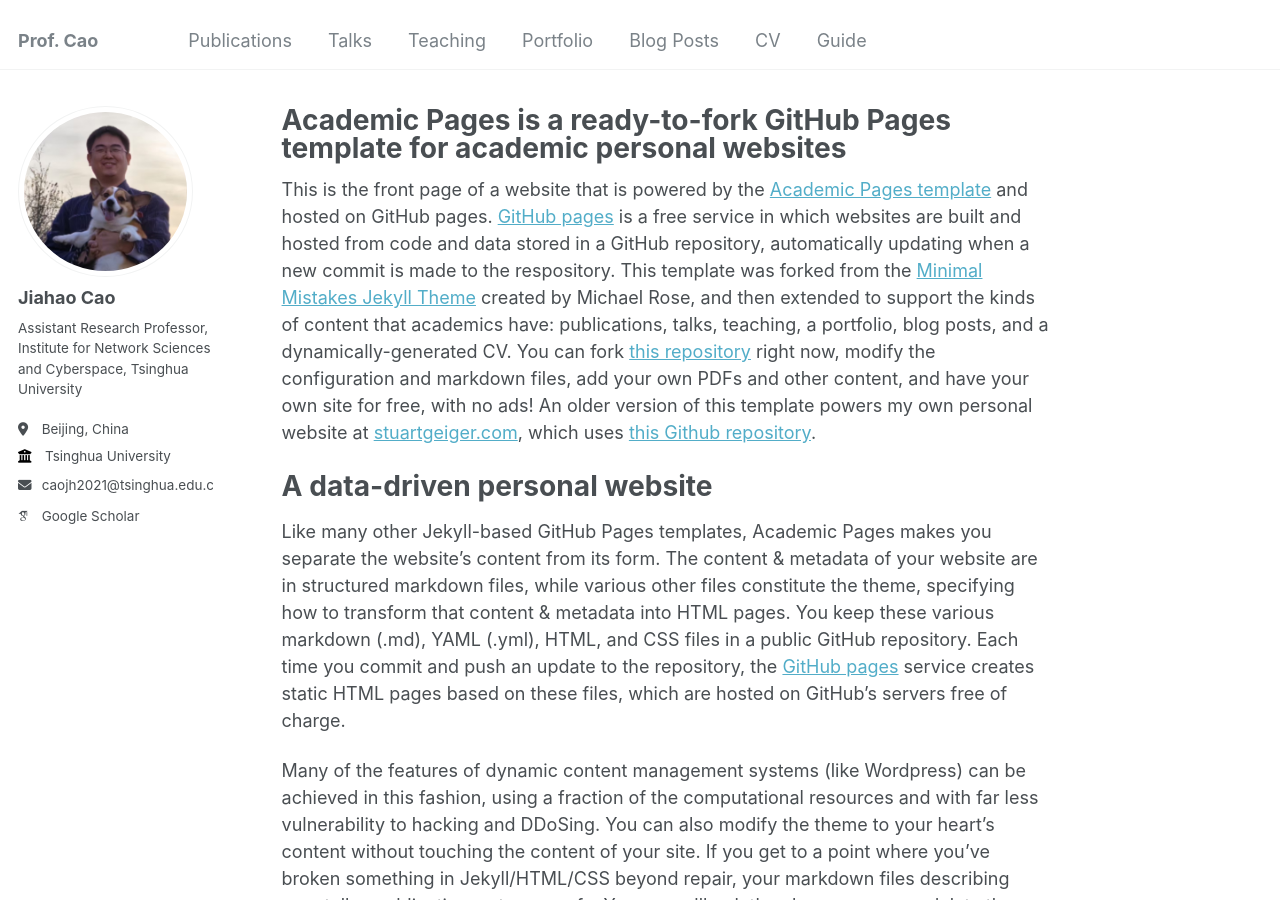
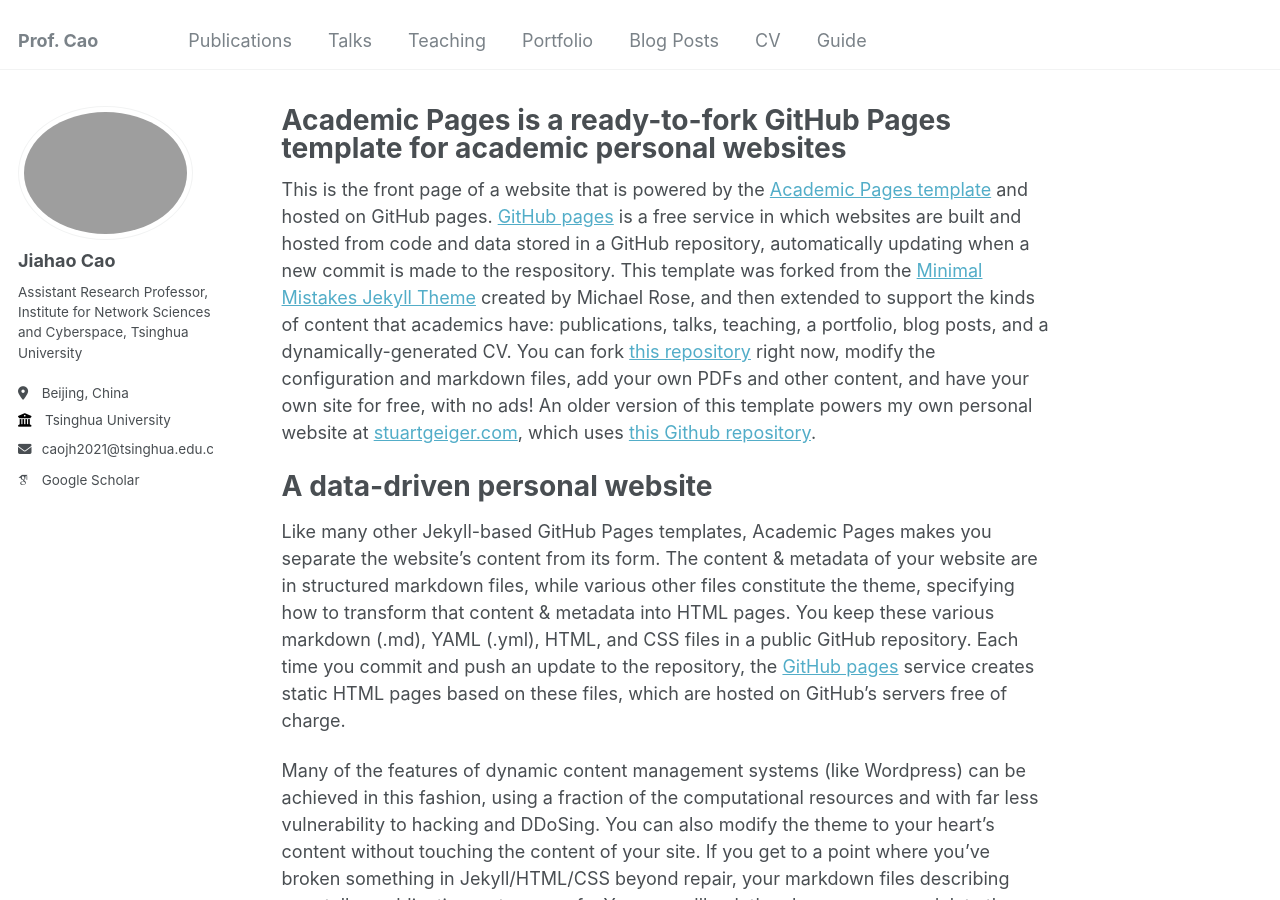
Before and after one commit to caojh15/caojh15.github.io, a Jekyll site: the page built from _pages/about.md, in a window 1280 px wide and 900 px high. Built offline with Jekyll 4.4.1, drawn with Linux system fonts in a browser that asks for light colours; some web fonts are replaced.

Commit message:
Update _config.yml

```diff
--- a/_config.yml
+++ b/_config.yml
@@ -21,7 +21,7 @@ repository               : "academicpages/academicpages.github.io"
 #               Additional customization can be done by editing /_includes/author-profile.html
 author:
   # Biographic information
-  avatar           : "profile-backup.png"
+  avatar           : "profile.png"
   name             : "Jiahao Cao"
   pronouns         : # example: "she/her"
   bio              : "Assistant Research Professor, Institute for Network Sciences and Cyberspace, Tsinghua University"
```
